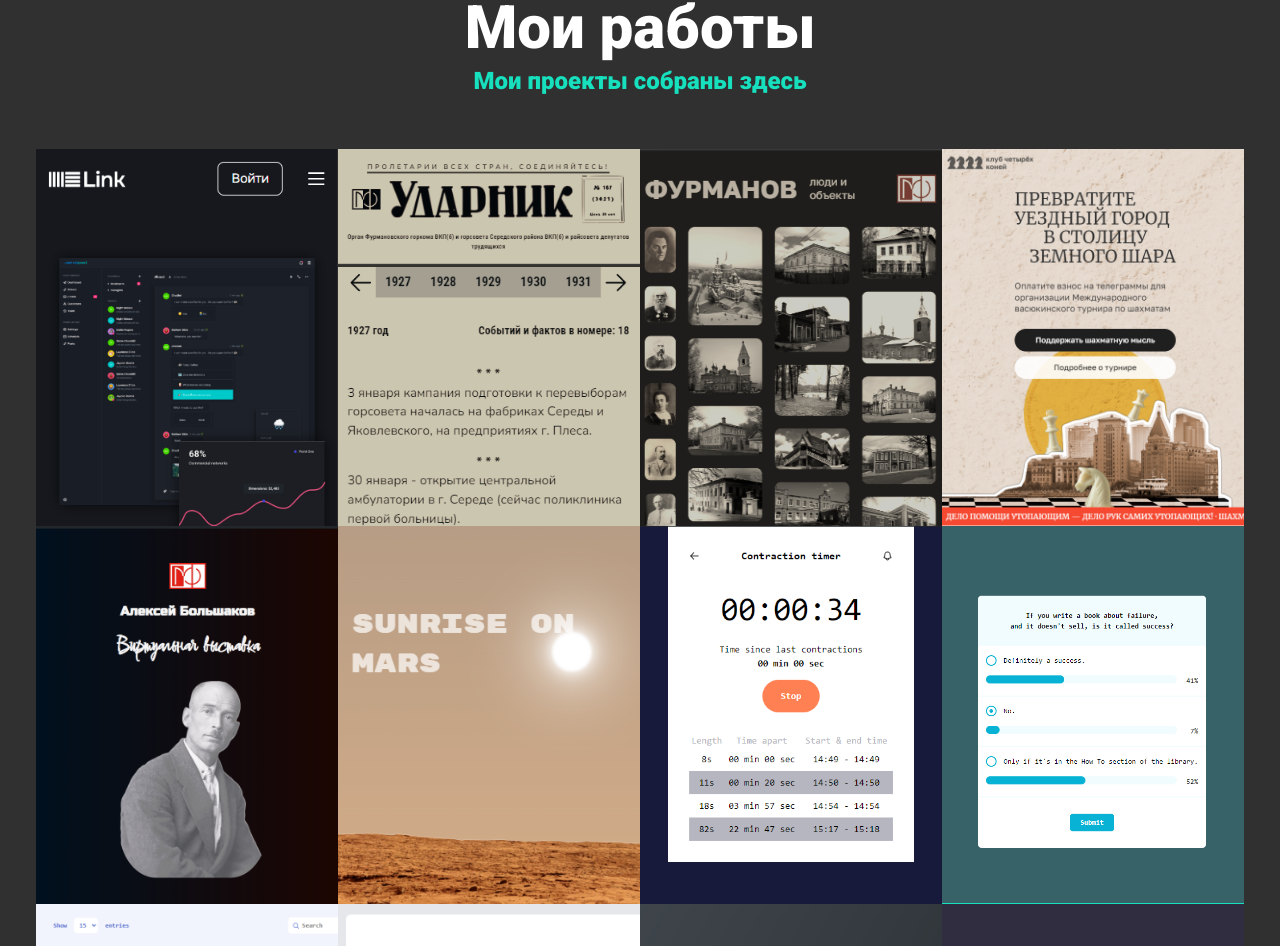
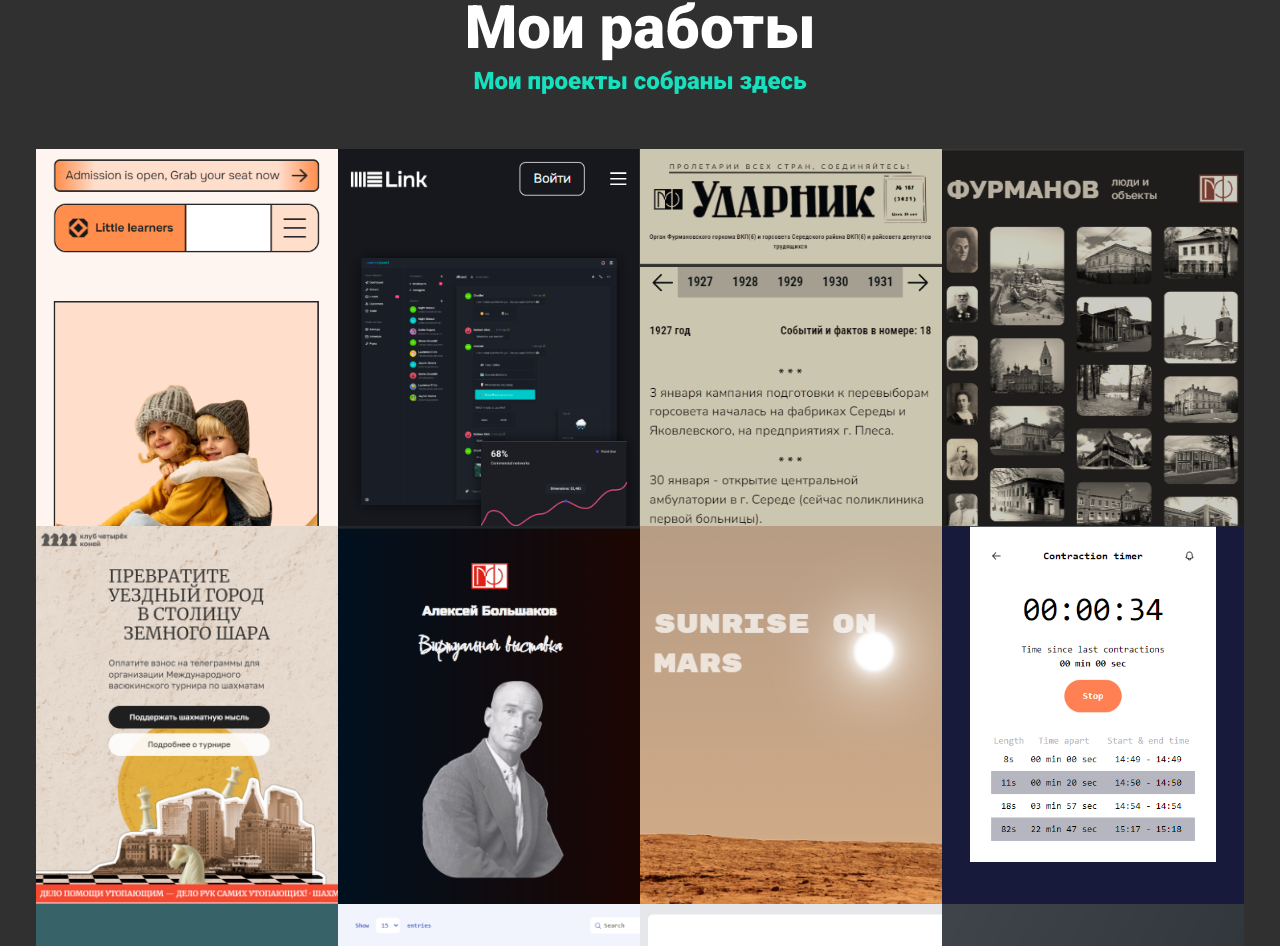
Before and after one commit to dimaklkn/portfolio, a React (Create React App) app: page / in a window 1280 px wide. Shown: the part 1742-2688 px from the top of the page. Built offline with nearby package versions, Linux system fonts and the light colour scheme.

Commit message:
added new project page

```diff
--- a/src/data.js
+++ b/src/data.js
@@ -10,8 +10,16 @@ import cardSample02 from "./images/card-sample-02.png";
 import searchbar from "./images/searchbar.png";
 import chatbox from "./images/chatbox.png";
 import drozzi from "./images/drozzi.png";
+import littleLearners from "./images/little-learners.png";
 
 const projectsData = [
+  {
+    id: "littleLearners",
+    title: "Little-Learners website",
+    image: littleLearners,
+    projectLink: "https://little-learn.netlify.app/",
+    text: "Проект по дизайну Figma. Тут я впервые сделал 'уплывающий` навбар, а также в карусель знает, если юзер меняет ширину экрана",
+  },
   {
     id: "drozzi",
     title: "Link website",
```
Also changed, not shown: src/images/little-learners.png (added).
